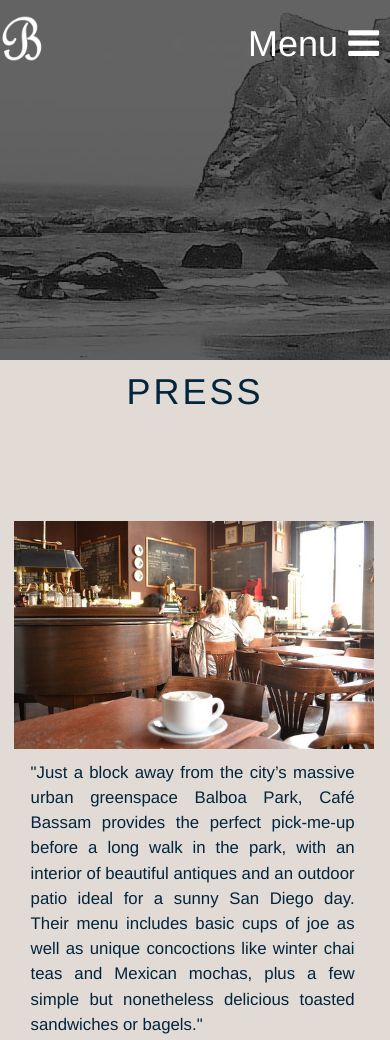
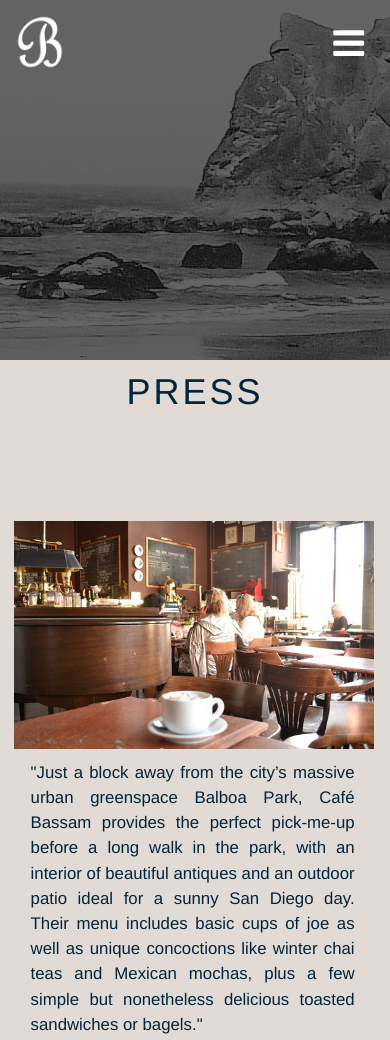
Before and after one commit to sharmainemanalo/bassam, a website: page press.html in a window 390 px wide. Shown: the top 1040 px of the page. Drawn offline with nearby package versions, Linux system fonts and the light colour scheme; some packages are replaced by stand-ins of ours; a script that the page names is missing; files whose address does not match are found by name.

Commit message:
rm menu text on press

```diff
--- a/press.html
+++ b/press.html
@@ -40,11 +40,10 @@
     <nav class="navbar navbar-custom navbar-fixed-top" role="navigation">
         <div class="container">
             <div class="navbar-header">
-                <button type="button" class="navbar-toggle" data-toggle="collapse" data-target=".navbar-main-collapse">
-                    Menu <i class="fa fa-bars"></i>
+                <button type="button" class="navbar-toggle" data-toggle="collapse" data-target=".navbar-main-collapse"><i class="fa fa-bars hamburger-menu"></i>
                 </button>
                 <a class="navbar-brand page-scroll" href="index.html">
-                    <img src="img/logo.png" width="40%">
+                    <img class="logo" src="img/logo.png">
                 </a>
             </div>
 
```
